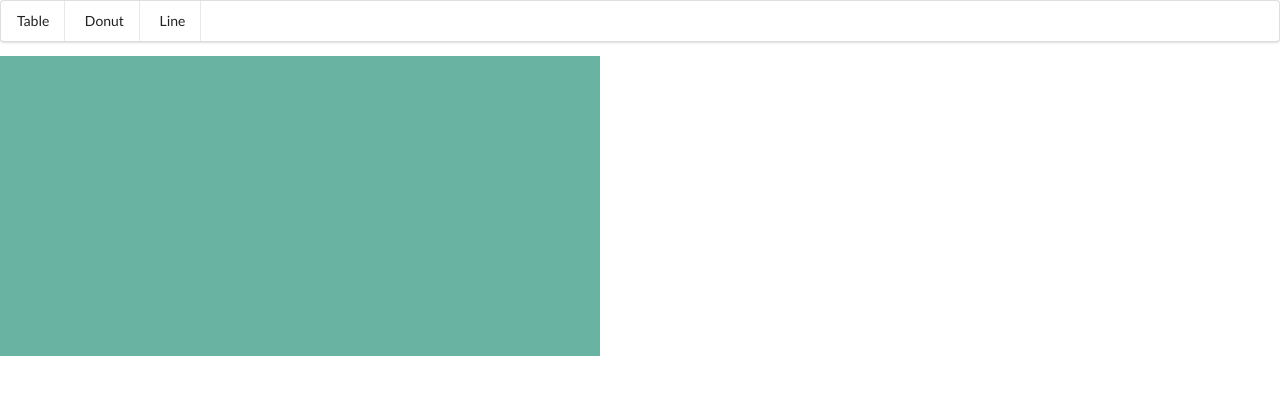
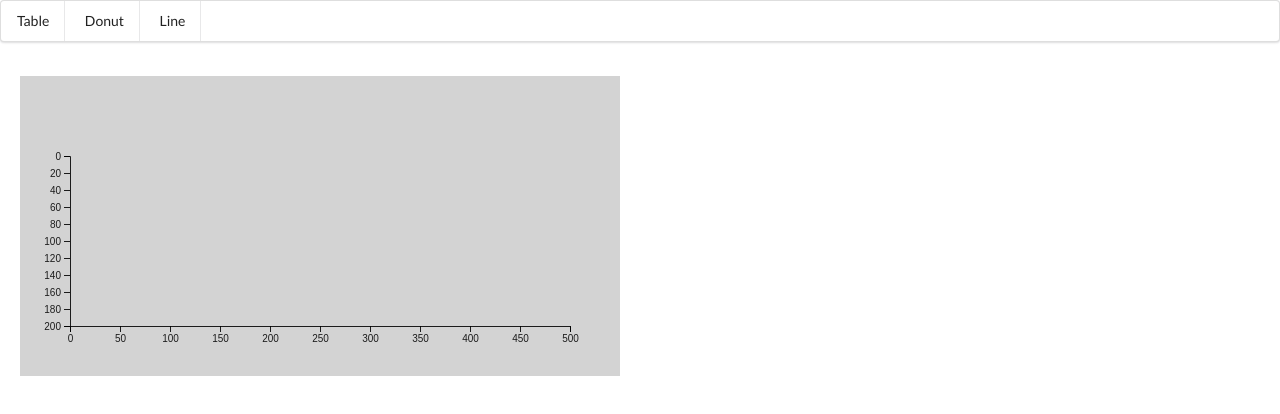
Before and after one commit to heysadboy/d3-practice, a React (Create React App) app: page / in a window 1280 px wide. Shown: the top 414 px of the page. Built offline with nearby package versions, Linux system fonts and the light colour scheme.

Commit message:
Adding x and y axis in the graph

```diff
--- a/src/components/Line.jsx
+++ b/src/components/Line.jsx
@@ -1,5 +1,6 @@
 import React, { useEffect } from "react";
 import * as d3 from "d3";
+import "./style.css";
 
 const Line = () => {
   const initialData = [
@@ -19,16 +20,26 @@ const Line = () => {
 
   useEffect(() => {
     let svgGraph = d3.select("#graph");
+
+    svgGraph.selectAll("*").remove();
+    svgGraph.append("rect").attr("x", 0).attr("y", 0);
+
+    let x = d3.scaleLinear().domain([0, 500]).range([50, 550]);
+
     svgGraph
-      .append("rect")
-      .attr("x", 0)
-      .attr("y", 0)
-      .attr("width", 600)
-      .attr("height", 300)
-      .style("fill", "#69b3a2");
+      .append("g")
+      .attr("transform", "translate(0,250)")
+      .call(d3.axisBottom(x));
+
+    let y = d3.scaleLinear().domain([0, 200]).range([50, 220]);
+
+    svgGraph
+      .append("g")
+      .attr("transform", "translate(50,30)")
+      .call(d3.axisLeft(y));
   }, []);
 
-  return <svg id="graph" width="600" height="300"></svg>;
+  return <svg id="graph" className="graph"></svg>;
 };
 
 export default Line;
--- /dev/null
+++ b/src/components/style.css
@@ -0,0 +1,6 @@
+.graph {
+  width: 600px;
+  height: 300px;
+  margin: 20px;
+  background-color: lightgray
+}
```
